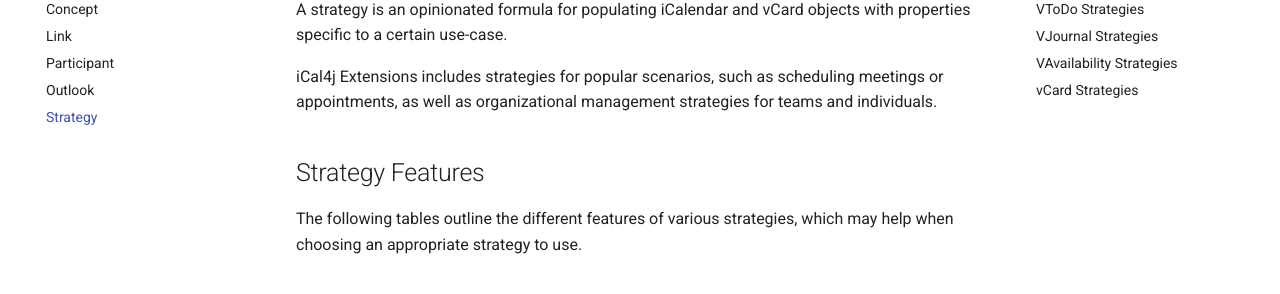
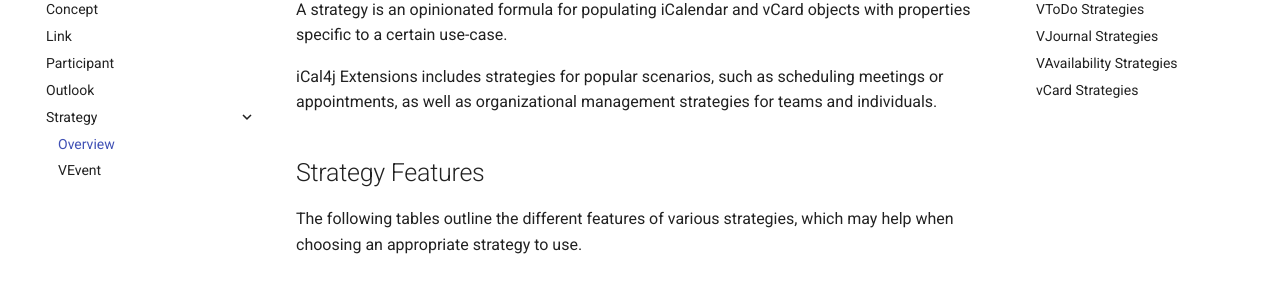
Before and after one commit to ical4j/ical4j-user-guide, an MkDocs documentation site: the page built from docs/extensions/strategy/index.md, in a window 1280 px wide. Shown: the part 231-525 px from the top of the page. Built offline with MkDocs 1.6.1 and Material for MkDocs 9.7.7, drawn with Linux system fonts in a browser that asks for light colours; comment, search, counter and statistics services are not loaded.

Commit message:
Strategy refactoring

```diff
--- a/mkdocs.yml
+++ b/mkdocs.yml
@@ -82,7 +82,9 @@ nav:
       - Link: extensions/link.md
       - Participant: extensions/participant.md
       - Outlook: extensions/outlook.md
-      - Strategy: extensions/strategy.md
+      - Strategy:
+        - Overview: extensions/strategy/index.md
+        - VEvent: extensions/strategy/vevent.md
   - Connector:
     - Overview: connector/index.md
     - Local: connector/local.md
```
Also changed, not shown: docs/extensions/strategy/index.md (renamed from docs/extensions/strategy.md).
